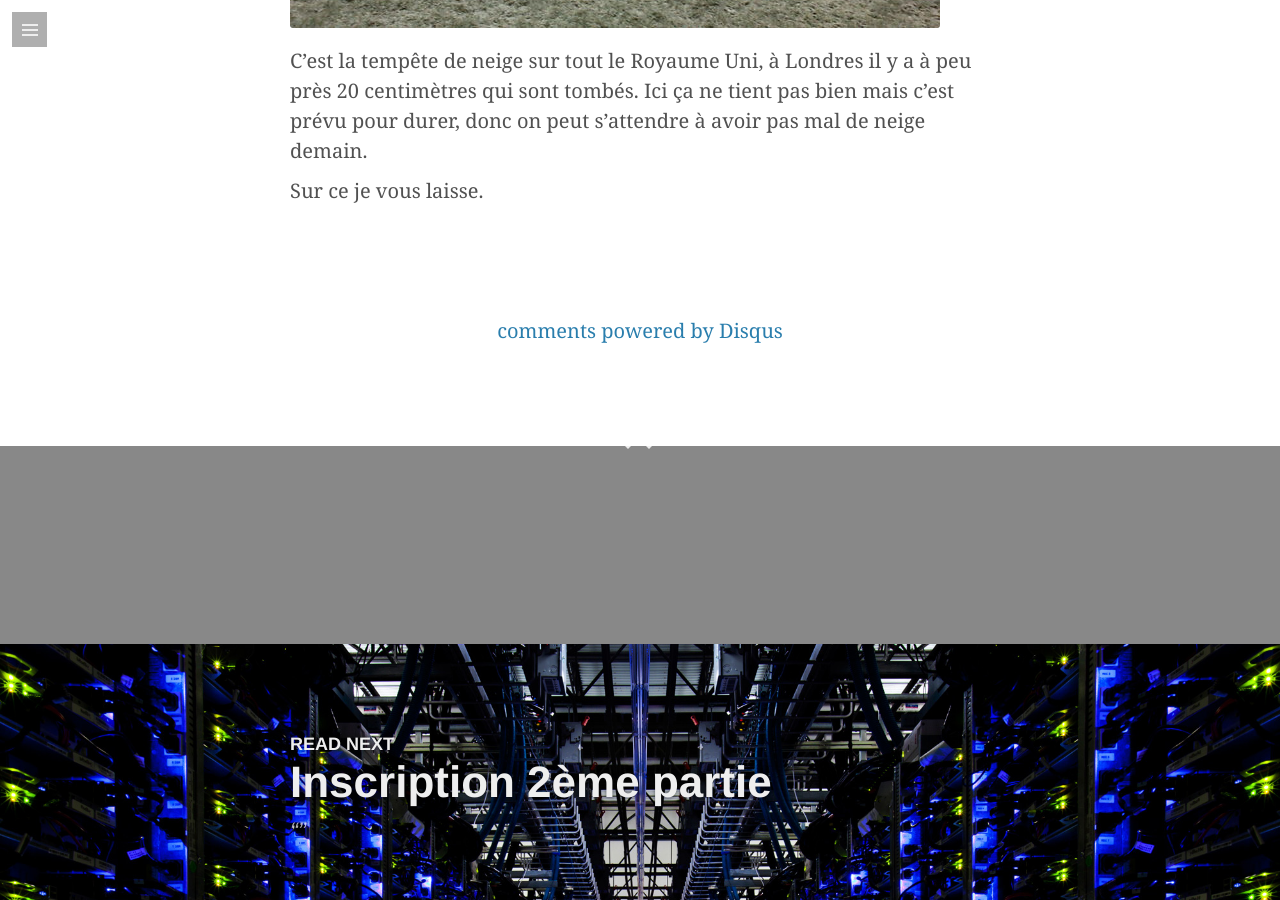
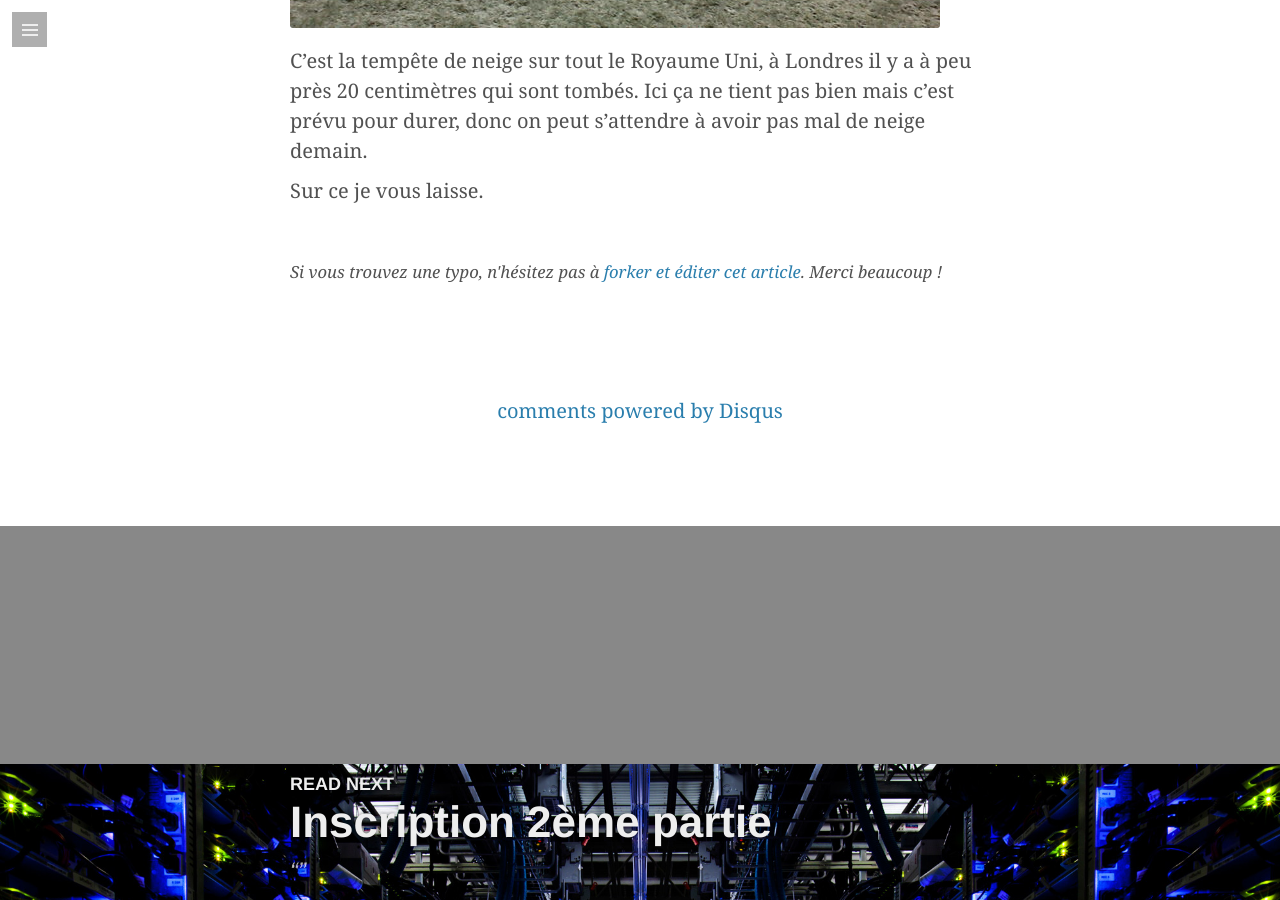
Before and after one commit to luxifer/luxifer.github.io, a Jekyll site: the page built from _posts/2009-02-02-la-neige.md, in a window 1280 px wide and 900 px high, scrolled down 1959 px. Built offline with Jekyll 4.4.1, drawn with Linux system fonts in a browser that asks for light colours; some web fonts are replaced; comment, search, counter and statistics services are not loaded.

Commit message:
add: fork button to each posts

```diff
--- a/_config.yml
+++ b/_config.yml
@@ -35,3 +35,6 @@ copyright:
   url:      http://florentviel.com
   type_title:   Tous droits réservés
   type_url: http://creativecommons.org/licenses/by-nc/2.5
+
+github:
+  repo: https://github.com/luxifer/blog
--- a/_layouts/post.html
+++ b/_layouts/post.html
@@ -26,6 +26,12 @@ article: true
 <div id="middle">
   <div id="article">
     {{ content }}
+    <br>
+    <p>
+      <small><em>
+        Si vous trouvez une typo, n'hésitez pas à <a href="{{ site.github.repo }}/edit/master/{{ page.path }}">forker et éditer cet article</a>. Merci beaucoup !
+      </em></small>
+    </p>
   </div>
   <div id="comments">
     {% include comments.html %}
```
